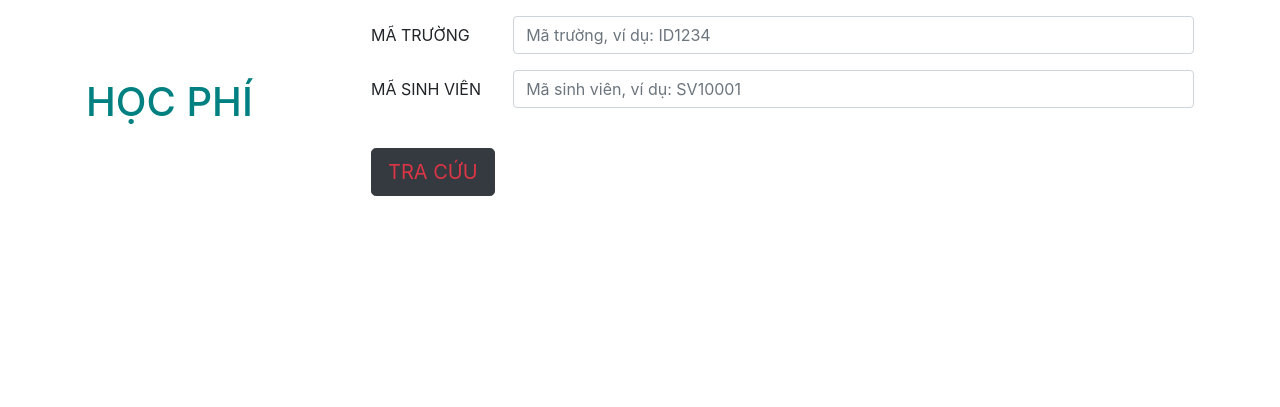
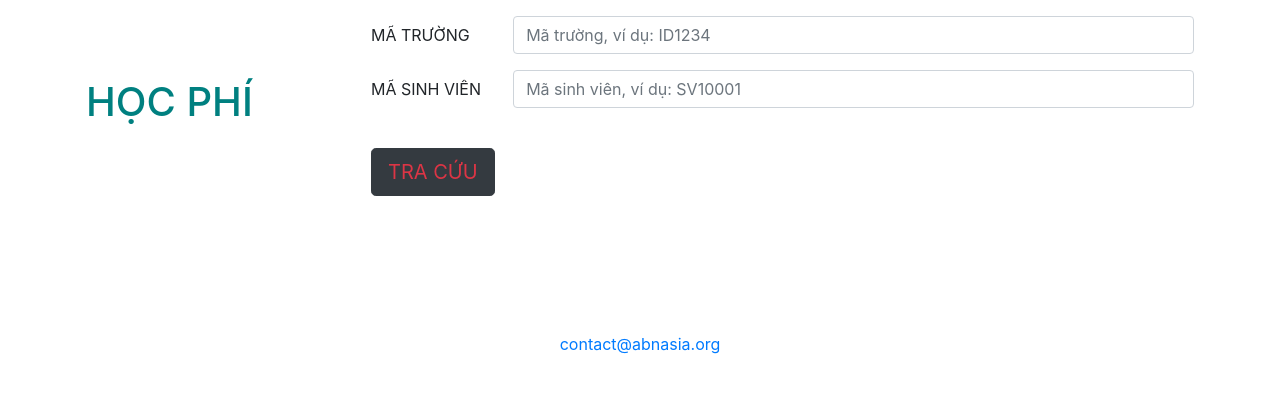
Before and after one commit to stevennt/stevennt.github.io, a plain HTML site: page index.html in a window 1280 px wide. Drawn offline with nearby package versions, Linux system fonts and the light colour scheme.

Commit message:
Added: Email.

```diff
--- a/index.html
+++ b/index.html
@@ -153,6 +153,15 @@
         </div>
     </div>
 
+    <div class="col-12 text-center fs-5 fw-bold" style="color: teal;">
+        <br>
+        <br>
+        <br>
+        <h7><a href="mailto:contact@abnasia.org">contact@abnasia.org</a></h7>
+        <br>
+        <br>
+        <br>
+    </div>
 
 
     <script src="https://code.jquery.com/jquery-3.2.1.slim.min.js"
```
